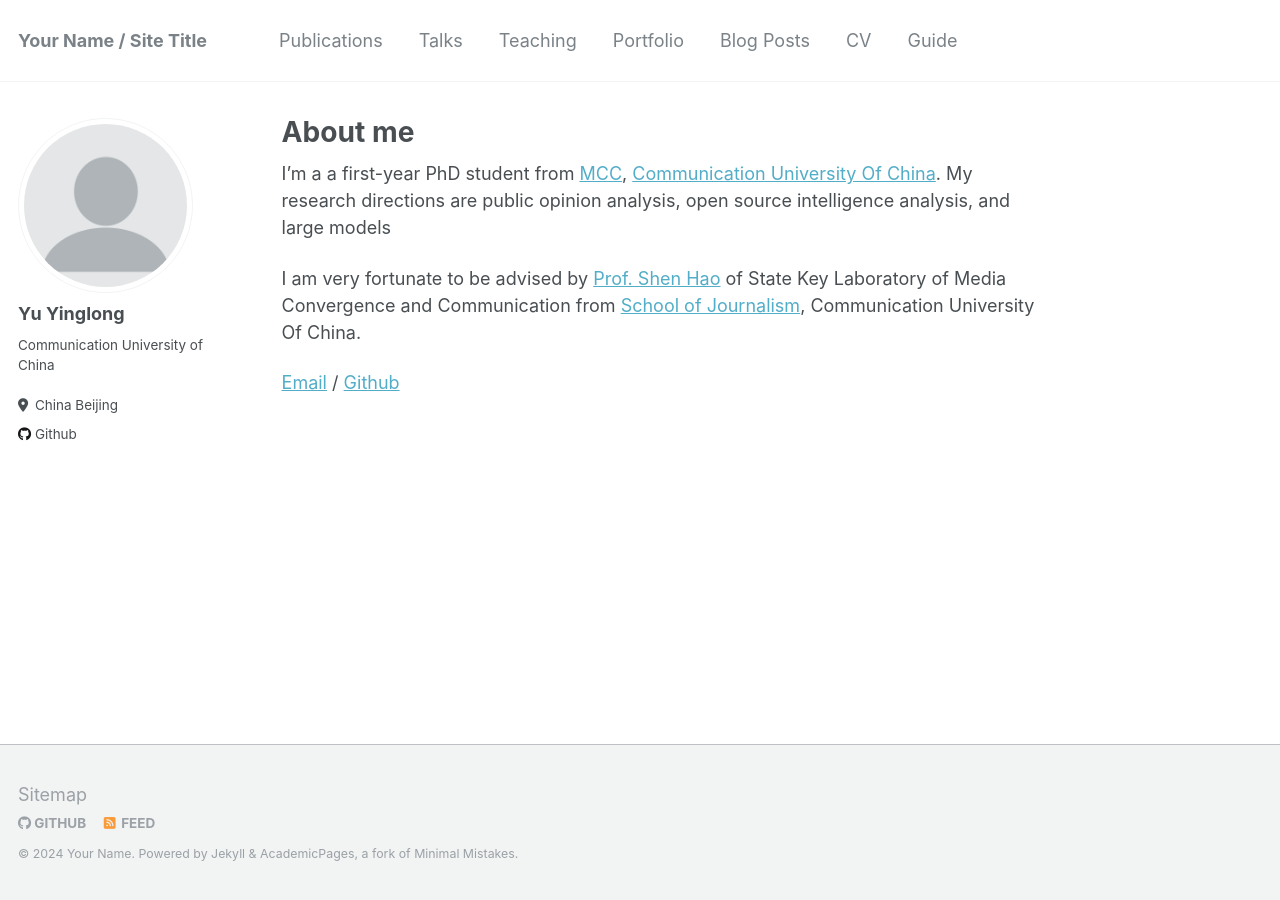
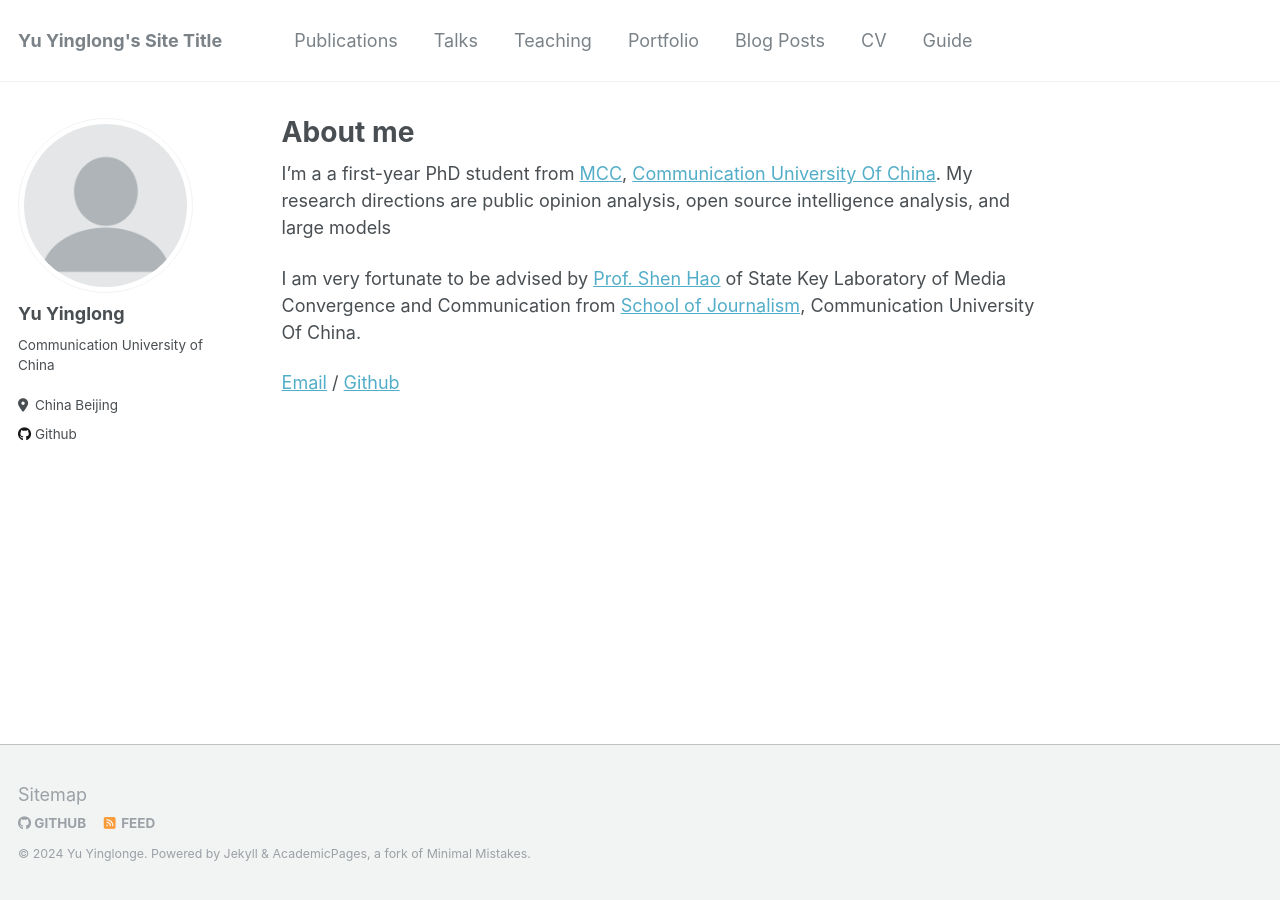
Before and after one commit to Diuyilu/Diuyilu.github.io, a Jekyll site: the page built from _pages/about.md, in a window 1280 px wide. Built offline with Jekyll 4.4.1, drawn with Linux system fonts in a browser that asks for light colours.

Commit message:
Update _config.yml

```diff
--- a/_config.yml
+++ b/_config.yml
@@ -8,9 +8,9 @@
 
 # Basic Site Settings
 locale                   : "ch-CHA"
-title                    : "Your Name / Site Title"
+title                    : "Yu Yinglong's Site Title"
 title_separator          : "-"
-name                     : &name "Your Name"
+name                     : &name "Yu Yinglonge"
 description              : &description "personal description"
 url                      : https://Diuyilu.github.io # the base hostname & protocol for your site e.g. "https://mmistakes.github.io"
 baseurl                  : "" # the subpath of your site, e.g. "/blog"
```
